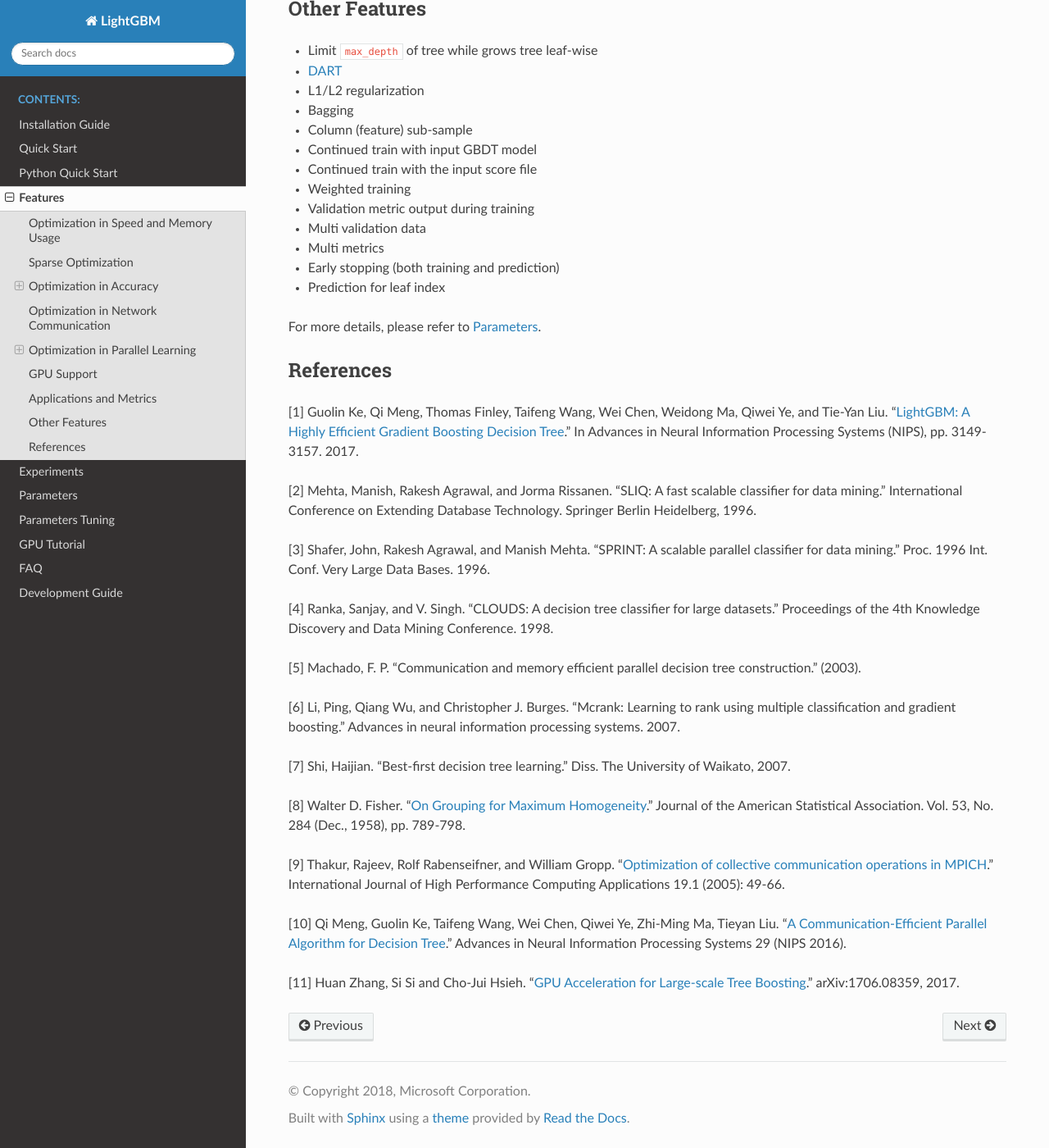
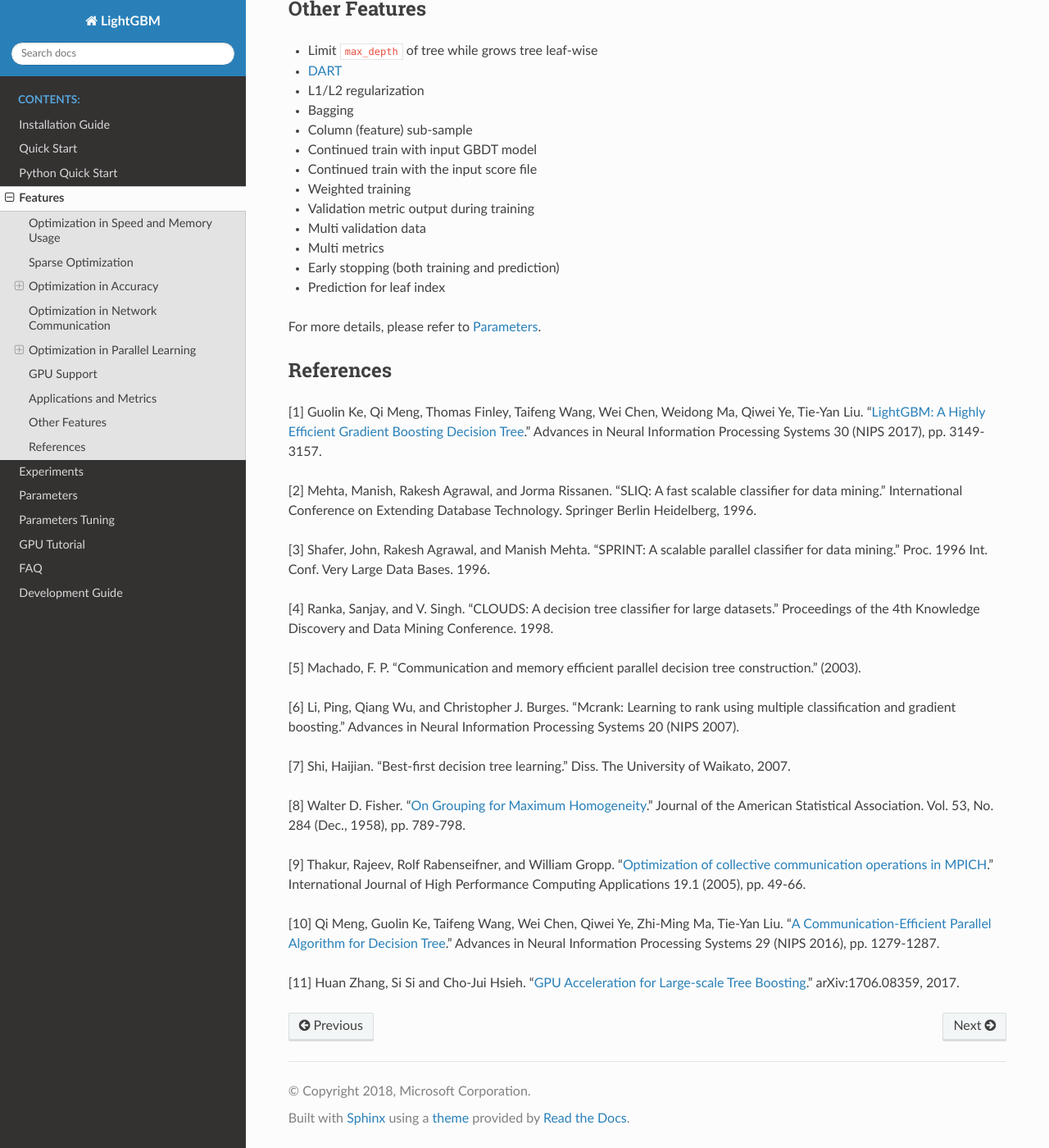
Before and after one commit to microsoft/LightGBM, a Sphinx documentation site: the page built from docs/Features.rst, in a window 1280 px wide and 1400 px high, scrolled down 4911 px. Shown: the whole window at 82% size. Built offline with Sphinx 7.4.7 and the Read the Docs theme 2.0.0, drawn with Linux system fonts in a browser that asks for light colours; pages that are not in the unit, such as notebooks, are missing from menus.

Commit message:
unified references

```diff
--- a/docs/Features.rst
+++ b/docs/Features.rst
@@ -257,7 +257,7 @@
 References
 ----------
 
-[1] Guolin Ke, Qi Meng, Thomas Finley, Taifeng Wang, Wei Chen, Weidong Ma, Qiwei Ye, and Tie-Yan Liu. "`LightGBM\: A Highly Efficient Gradient Boosting Decision Tree`_." In Advances in Neural Information Processing Systems (NIPS), pp. 3149-3157. 2017.
+[1] Guolin Ke, Qi Meng, Thomas Finley, Taifeng Wang, Wei Chen, Weidong Ma, Qiwei Ye, Tie-Yan Liu. "`LightGBM\: A Highly Efficient Gradient Boosting Decision Tree`_." Advances in Neural Information Processing Systems 30 (NIPS 2017), pp. 3149-3157.
 
 [2] Mehta, Manish, Rakesh Agrawal, and Jorma Rissanen. "SLIQ: A fast scalable classifier for data mining." International Conference on Extending Database Technology. Springer Berlin Heidelberg, 1996.
 
@@ -267,15 +267,15 @@
 
 [5] Machado, F. P. "Communication and memory efficient parallel decision tree construction." (2003).
 
-[6] Li, Ping, Qiang Wu, and Christopher J. Burges. "Mcrank: Learning to rank using multiple classification and gradient boosting." Advances in neural information processing systems. 2007.
+[6] Li, Ping, Qiang Wu, and Christopher J. Burges. "Mcrank: Learning to rank using multiple classification and gradient boosting." Advances in Neural Information Processing Systems 20 (NIPS 2007).
 
 [7] Shi, Haijian. "Best-first decision tree learning." Diss. The University of Waikato, 2007.
 
 [8] Walter D. Fisher. "`On Grouping for Maximum Homogeneity`_." Journal of the American Statistical Association. Vol. 53, No. 284 (Dec., 1958), pp. 789-798.
 
-[9] Thakur, Rajeev, Rolf Rabenseifner, and William Gropp. "`Optimization of collective communication operations in MPICH`_." International Journal of High Performance Computing Applications 19.1 (2005): 49-66.
+[9] Thakur, Rajeev, Rolf Rabenseifner, and William Gropp. "`Optimization of collective communication operations in MPICH`_." International Journal of High Performance Computing Applications 19.1 (2005), pp. 49-66.
 
-[10] Qi Meng, Guolin Ke, Taifeng Wang, Wei Chen, Qiwei Ye, Zhi-Ming Ma, Tieyan Liu. "`A Communication-Efficient Parallel Algorithm for Decision Tree`_." Advances in Neural Information Processing Systems 29 (NIPS 2016).
+[10] Qi Meng, Guolin Ke, Taifeng Wang, Wei Chen, Qiwei Ye, Zhi-Ming Ma, Tie-Yan Liu. "`A Communication-Efficient Parallel Algorithm for Decision Tree`_." Advances in Neural Information Processing Systems 29 (NIPS 2016), pp. 1279-1287.
 
 [11] Huan Zhang, Si Si and Cho-Jui Hsieh. "`GPU Acceleration for Large-scale Tree Boosting`_." arXiv:1706.08359, 2017.
 
```
Also changed, not shown: README.md (+2 -2 lines).
